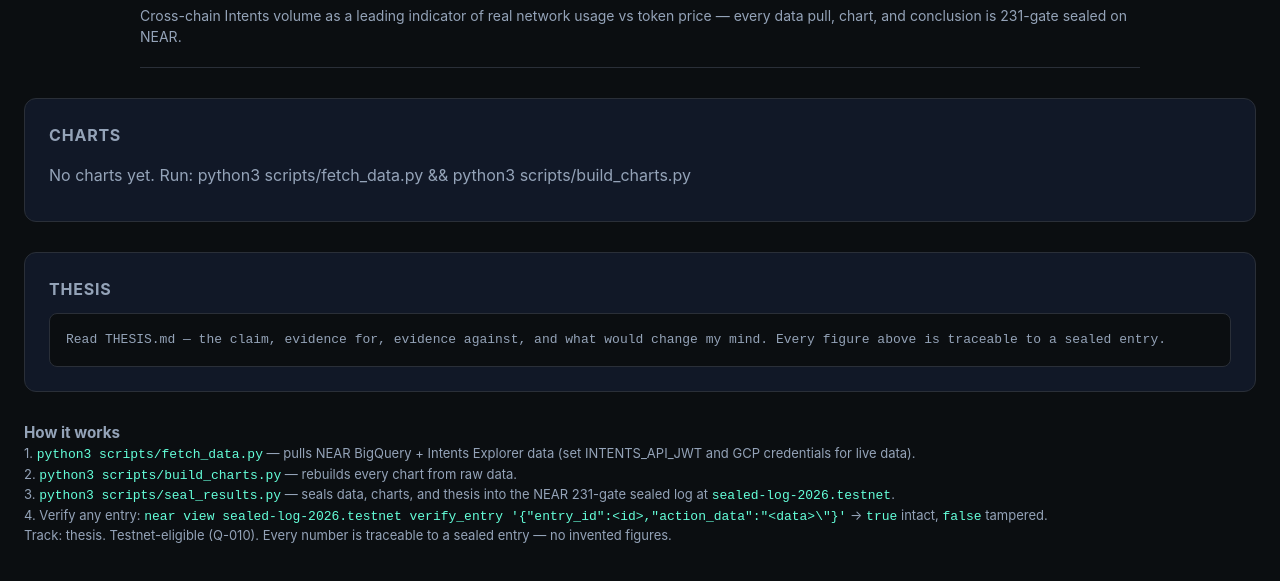
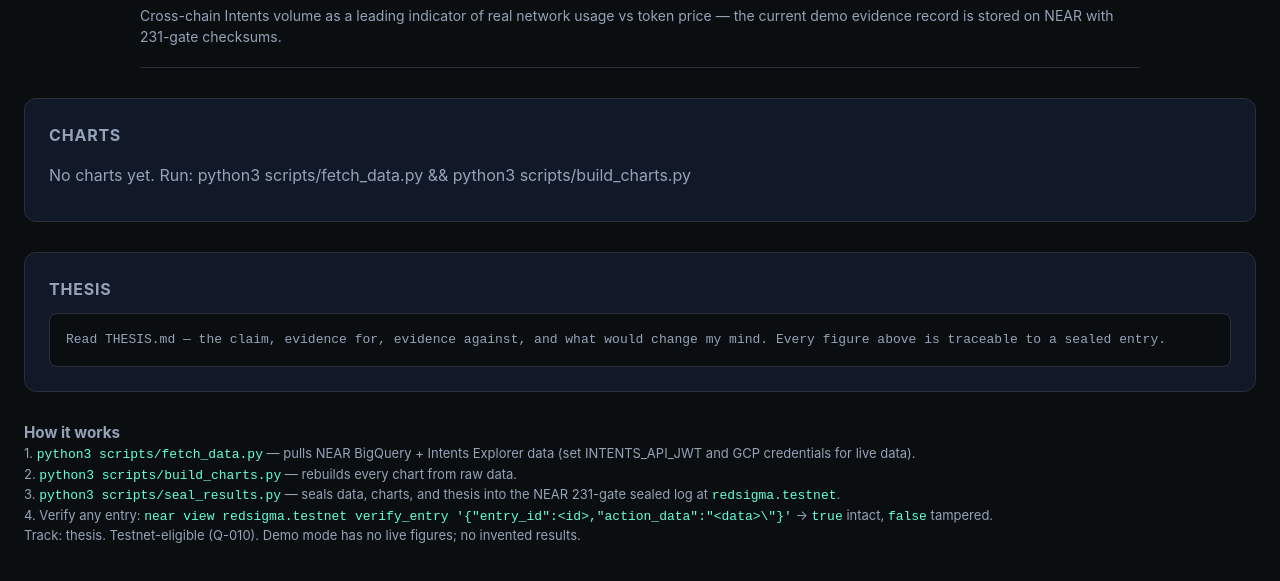
Before and after one commit to chadcoulter/near-thesis-engine, a plain HTML site: page dashboard/index.html in a window 1280 px wide. Shown: the part 63-644 px from the top of the page. Drawn offline with Linux system fonts and the light colour scheme; no server answers.

Commit message:
Prepare hackathon submission: correct live contract and evidence status

```diff
--- a/dashboard/index.html
+++ b/dashboard/index.html
@@ -38,7 +38,7 @@
 <div class="container">
   <header>
     <h1><span>NEAR Thesis Engine</span></h1>
-    <div class="subtitle">Cross-chain Intents volume as a leading indicator of real network usage vs token price — every data pull, chart, and conclusion is 231-gate sealed on NEAR.</div>
+    <div class="subtitle">Cross-chain Intents volume as a leading indicator of real network usage vs token price — the current demo evidence record is stored on NEAR with 231-gate checksums.</div>
   </div>
 
   <div id="demoBanner" class="demo-banner" style="display:none">
@@ -60,9 +60,9 @@
     <h3>How it works</h3>
     <p>1. <code>python3 scripts/fetch_data.py</code> — pulls NEAR BigQuery + Intents Explorer data (set INTENTS_API_JWT and GCP credentials for live data).</p>
     <p>2. <code>python3 scripts/build_charts.py</code> — rebuilds every chart from raw data.</p>
-    <p>3. <code>python3 scripts/seal_results.py</code> — seals data, charts, and thesis into the NEAR 231-gate sealed log at <code>sealed-log-2026.testnet</code>.</p>
-    <p>4. Verify any entry: <code>near view sealed-log-2026.testnet verify_entry '{"entry_id":&lt;id&gt;,"action_data":"&lt;data&gt;\"}'</code> → <code>true</code> intact, <code>false</code> tampered.</p>
-    <p class="hint">Track: thesis. Testnet-eligible (Q-010). Every number is traceable to a sealed entry — no invented figures.</p>
+    <p>3. <code>python3 scripts/seal_results.py</code> — seals data, charts, and thesis into the NEAR 231-gate sealed log at <code>redsigma.testnet</code>.</p>
+    <p>4. Verify any entry: <code>near view redsigma.testnet verify_entry '{"entry_id":&lt;id&gt;,"action_data":"&lt;data&gt;\"}'</code> → <code>true</code> intact, <code>false</code> tampered.</p>
+    <p class="hint">Track: thesis. Testnet-eligible (Q-010). Demo mode has no live figures; no invented results.</p>
   </div>
 </div>
 
@@ -89,8 +89,8 @@ async function loadJson(path) {
 }
 
 (async () => {
-  const manifest = await loadJson("charts/manifest.json");
-  const sealLog = await loadJson("scripts/seal_log.json");
+  const manifest = await loadJson("../charts/manifest.json");
+  const sealLog = await loadJson("../scripts/seal_log.json");
 
   const demo = manifest ? manifest.demo : false;
   document.getElementById("demoBanner").style.display = demo ? "block" : "none";
```
